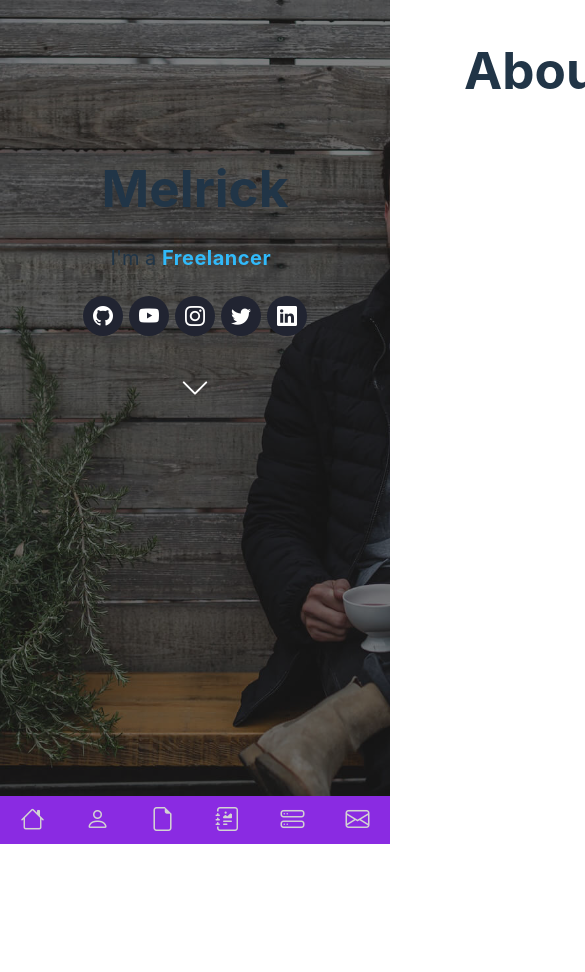
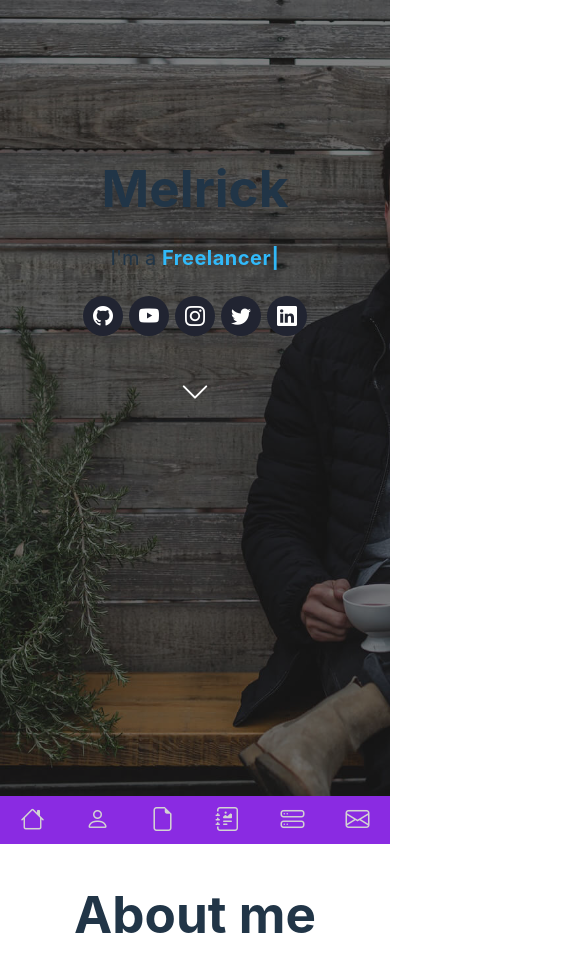
Before and after one commit to Melrick1/ReactCV, a React (Vite) app: page / in a window 390 px wide. Shown: the top 972 px of the page, 585 px wide, since content can reach past the window. Before the commit the page ends 844 px from the top, so only its background shows below. Built offline with nearby package versions, Linux system fonts and the light colour scheme.

Commit message:
revert resolution changes

```diff
--- a/index.html
+++ b/index.html
@@ -3,9 +3,7 @@
   <head>
     <meta charset="UTF-8" />
     <link rel="icon" type="image/svg+xml" href="/vite.svg" />
-
-    <!--meta configured to disable zoom-->
-    <meta name="viewport" content="width=device-width, initial-scale=1, maximum-scale=1">
+    <meta name="viewport" content="width=device-width, initial-scale=1.0">
     <title>Mel's CV</title>
   </head>
 
--- a/src/App.css
+++ b/src/App.css
@@ -7,35 +7,10 @@
 .content {
   display: flex;
   flex-wrap: wrap;
+  width: 100dvw;
 }
 
 .content section{
   width: 100dvw;
   height: 100vh;
 }
-
-/* Large screens */
-@media only screen and (min-width: 481px){
-  body{
-    overflow-x: hidden;
-  }
-
-  .content{
-    flex-wrap: wrap;
-    width: 100dvw;
-  }
-}
-
-/* Small screens */
-@media only screen and (max-width: 480px){
-  body{
-    max-height: 100vh;
-    overflow-y: hidden;
-  }
-
-  .content{
-    flex-wrap: nowrap;
-    width: 100%;
-    height: 100vh;
-  }
-}
--- a/src/index.css
+++ b/src/index.css
@@ -12,6 +12,7 @@
   -webkit-font-smoothing: antialiased;
   -moz-osx-font-smoothing: grayscale;
   scroll-behavior: smooth;
+  overflow-x: hidden;
 }
 
 a {
```
